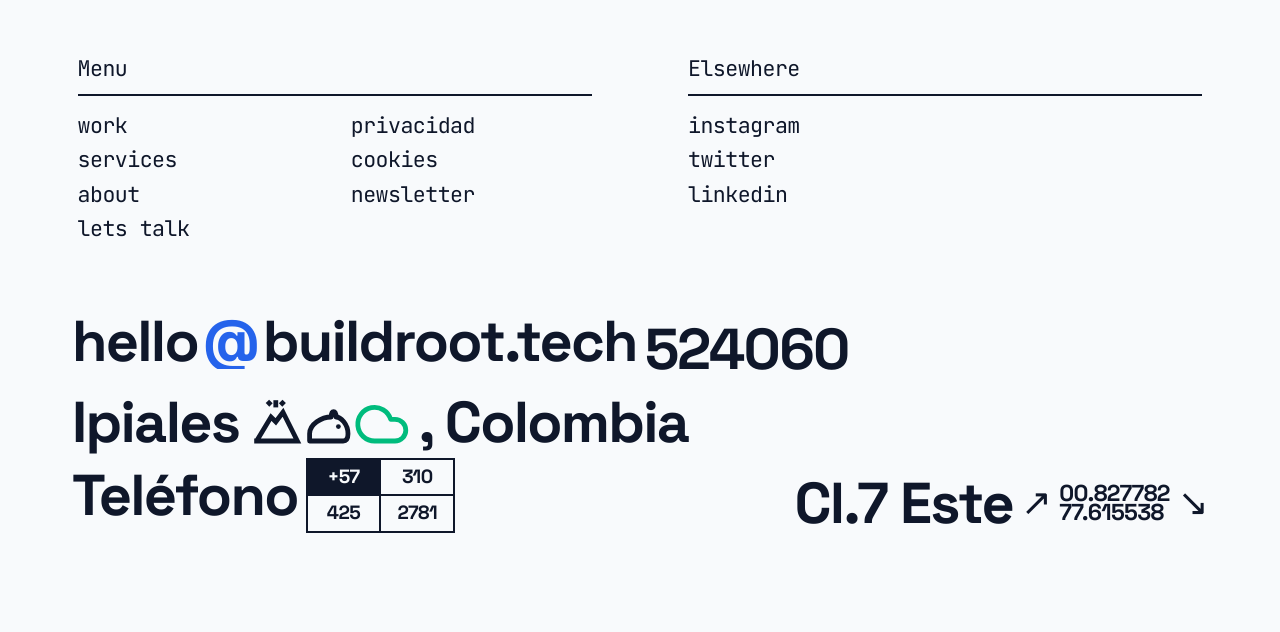
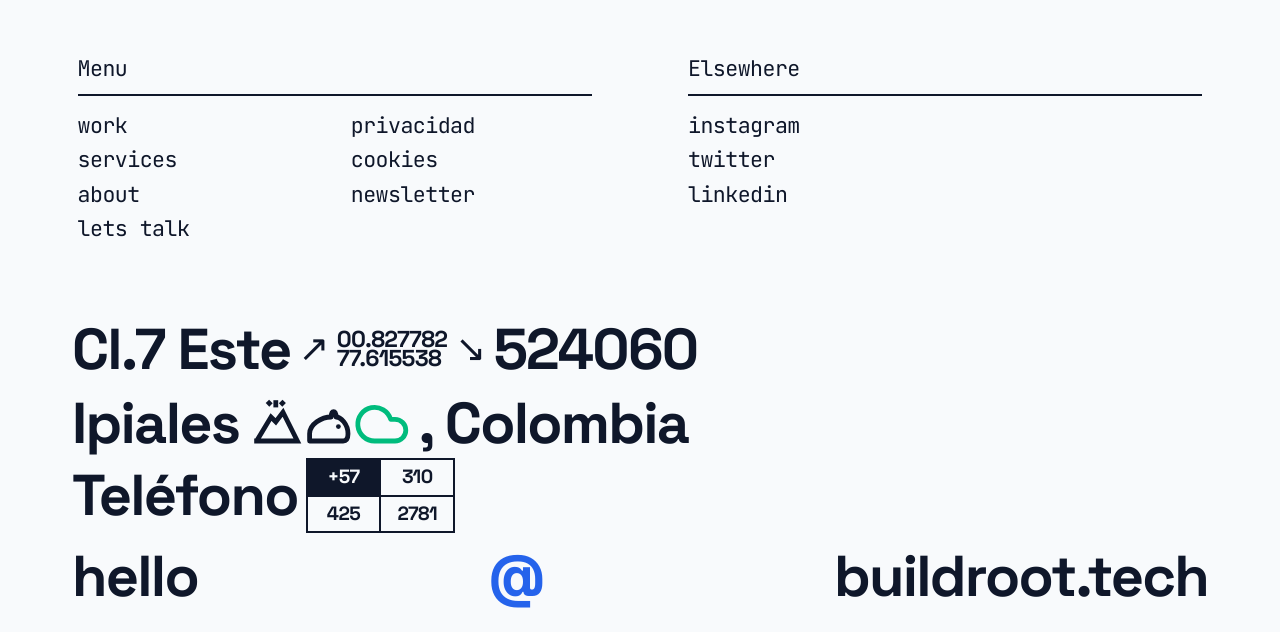
Before and after one commit to buildroot-tech/front-buildroot, a Next.js app: page / in a window 1280 px wide. Shown: the part 4747-5379 px from the top of the page. Before the commit the page ends 5308 px from the top, so only its background shows below. Built offline with nearby package versions, Linux system fonts and the light colour scheme.

Commit message:
chore(layout): reorganize contact block into a strict 4-row vertical hierarchy

```diff
--- a/components/layout/Footer.tsx
+++ b/components/layout/Footer.tsx
@@ -171,18 +171,17 @@ export function Footer(): React.ReactElement {
               {/* Row 1: Location */}
               <div className="flex flex-col xl:flex-row items-baseline justify-between px-2 py-1 gap-2 xl:gap-0">
                 <div className="flex flex-col md:flex-row items-baseline gap-1 md:gap-2 w-full xl:w-auto">
-                  <div className="group flex items-center justify-start overflow-hidden transition-colors duration-300 rounded-lg hover:bg-[var(--text-primary)]">
-                    <a href={`mailto:${contactInfo.email}`} className="flex items-center justify-start gap-1 w-full">
-                      <span className="headline font-light text-[var(--text-primary)] text-[clamp(2.5rem,4.5vw,6rem)] leading-[0.85] tracking-tighter group-hover:text-[var(--bg-primary)] transition-colors duration-300 lowercase">
-                        {contactInfo.email.split("@")[0]}
+                  <span className="headline font-light text-[var(--text-primary)] text-[clamp(2.5rem,4.5vw,6rem)] capitalize leading-[0.85] tracking-tighter whitespace-nowrap translate-y-1 md:translate-y-2">
+                    {contactInfo.address}
                   </span>
-                      <span className="headline text-[clamp(2.5rem,4.5vw,6rem)] leading-[0.85] text-[var(--accent)] font-light z-10 group-hover:scale-110 transition-transform duration-300">
-                        @
-                      </span>
-                      <span className="headline font-light text-[var(--text-primary)] text-[clamp(2.5rem,4.5vw,6rem)] leading-[0.85] tracking-tighter group-hover:text-[var(--bg-primary)] transition-colors duration-300 lowercase">
-                        {contactInfo.email.split("@")[1]}
-                      </span>
-                    </a>
+
+                  <div className="flex items-center gap-1 md:gap-2 headline text-[clamp(1.1rem,1.8vw,1.8rem)] uppercase font-light tracking-tighter text-[var(--text-primary)]">
+                    <span className="text-[1.6em] leading-none font-light">↗</span>
+                    <div className="flex flex-col leading-[0.85]">
+                      <span>00.827782</span>
+                      <span>77.615538</span>
+                    </div>
+                    <span className="text-[1.6em] leading-none font-light">↘</span>
                   </div>
 
                   <span className="headline font-light text-[var(--text-primary)] text-[clamp(2.5rem,4.5vw,6rem)] capitalize leading-[0.85] tracking-tighter whitespace-nowrap translate-y-1 md:translate-y-2">
@@ -191,7 +190,7 @@ export function Footer(): React.ReactElement {
                 </div>
               </div>
 
-              {/* Row 1.5: City */}
+              {/* Row 2: City */}
               <div className="flex px-2 py-1 items-end gap-1 md:gap-2">
                 <span className="headline font-light text-[var(--text-primary)] text-[clamp(2.5rem,4.5vw,6rem)] capitalize leading-[0.85] tracking-tighter whitespace-nowrap translate-y-1 md:translate-y-2">
                   {contactInfo.city}
@@ -216,11 +215,8 @@ export function Footer(): React.ReactElement {
                 </span>
               </div>
 
-              {/* Row 2: Phone & Email */}
-              <div className="flex flex-col xl:flex-row h-auto px-2 py-1 items-baseline xl:items-center justify-between gap-4 xl:gap-2">
-
-                {/* Phone Section */}
-                <div className="flex flex-row items-center gap-1 md:gap-2">
+              {/* Row 3: Phone */}
+              <div className="flex flex-col md:flex-row h-auto px-2 py-1 items-center gap-1 md:gap-2">
                 <div className="flex items-center justify-center md:justify-start overflow-hidden shrink-0">
                   <span className="headline font-light text-[var(--text-primary)] text-[clamp(2.5rem,4.5vw,6rem)] leading-[0.85] capitalize tracking-tighter">
                     Teléfono
@@ -242,21 +238,19 @@ export function Footer(): React.ReactElement {
                 </div>
               </div>
 
-                {/* Address and Coordinates */}
-                <div className="flex flex-col md:flex-row items-baseline justify-end gap-1 md:gap-2 xl:w-auto">
-                  <span className="headline font-light text-[var(--text-primary)] text-[clamp(2.5rem,4.5vw,6rem)] capitalize leading-[0.85] tracking-tighter whitespace-nowrap translate-y-1 md:translate-y-2">
-                    {contactInfo.address}
+              {/* Row 4: Email */}
+              <div className="group flex items-center justify-center overflow-hidden py-1 px-2 bg-[var(--bg-primary)] hover:bg-[var(--text-primary)] transition-colors duration-300">
+                <a href={`mailto:${contactInfo.email}`} className="flex items-center justify-between w-full">
+                  <span className="headline font-light text-[var(--text-primary)] text-[clamp(2.5rem,4.5vw,6rem)] leading-[0.85] tracking-tighter group-hover:text-[var(--bg-primary)] transition-colors duration-300 lowercase">
+                    {contactInfo.email.split("@")[0]}
                   </span>
-
-                  <div className="flex items-center gap-1 md:gap-2 headline text-[clamp(1.1rem,1.8vw,1.8rem)] uppercase font-light tracking-tighter text-[var(--text-primary)]">
-                    <span className="text-[1.6em] leading-none font-light">↗</span>
-                    <div className="flex flex-col leading-[0.85]">
-                      <span>00.827782</span>
-                      <span>77.615538</span>
-                    </div>
-                    <span className="text-[1.6em] leading-none font-light">↘</span>
-                  </div>
-                </div>
+                  <span className="headline text-[clamp(2.5rem,4.5vw,6rem)] leading-[0.85] text-[var(--accent)] font-light z-10 group-hover:scale-110 transition-transform duration-300">
+                    @
+                  </span>
+                  <span className="headline font-light text-[var(--text-primary)] text-[clamp(2.5rem,4.5vw,6rem)] leading-[0.85] tracking-tighter group-hover:text-[var(--bg-primary)] transition-colors duration-300 lowercase">
+                    {contactInfo.email.split("@")[1]}
+                  </span>
+                </a>
               </div>
 
             </div>
```
Lines whose indentation alone changed are shown as unchanged.
